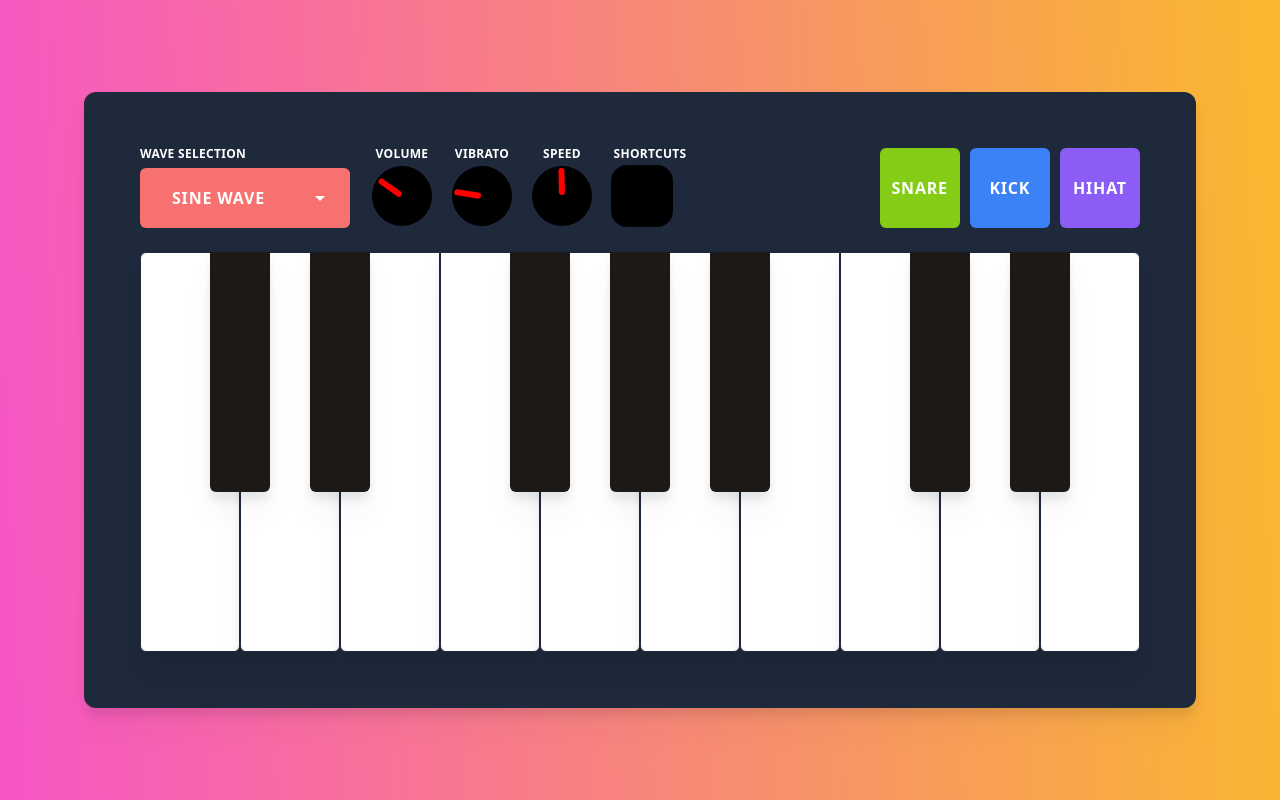
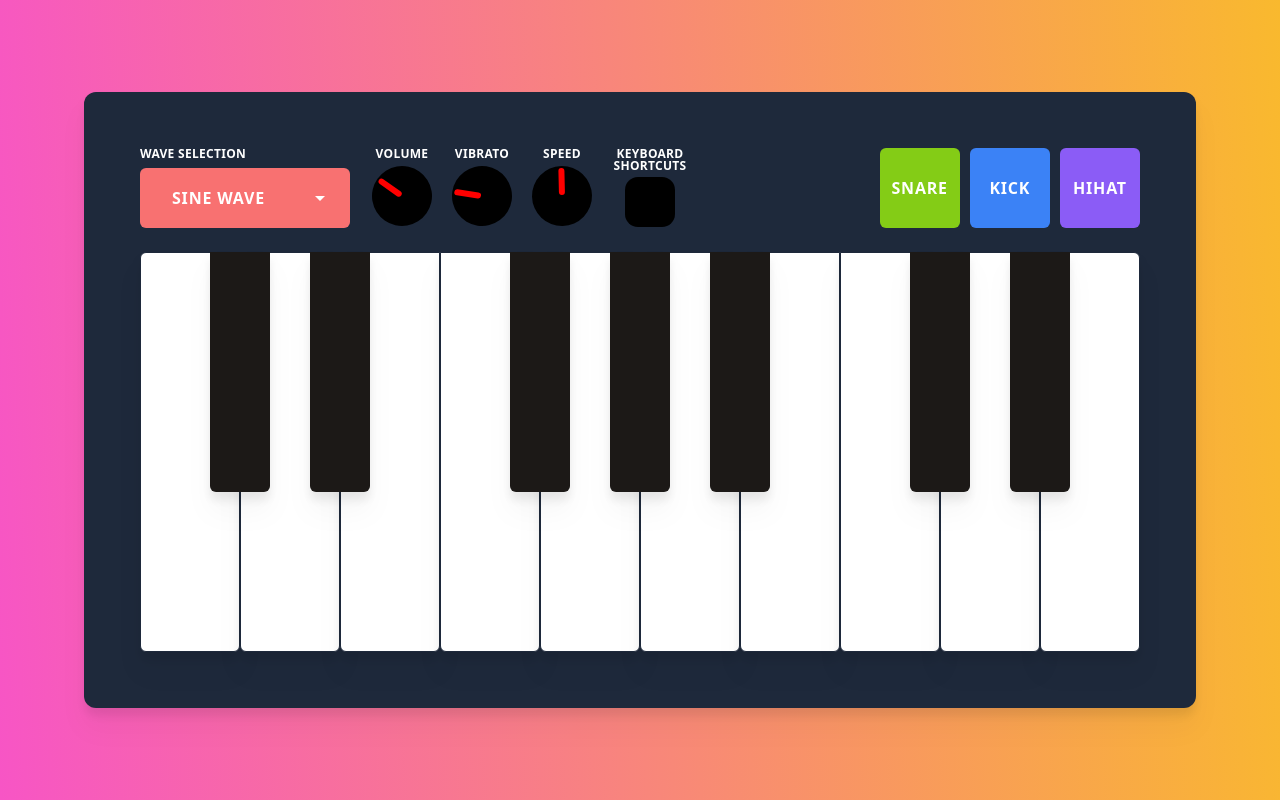
Before and after one commit to Malcolm-Remple/web-synth, a plain HTML site: page index.html in a window 1280 px wide. Drawn offline with nearby package versions, Linux system fonts and the light colour scheme.

Commit message:
feat: Style tweaks

```diff
--- a/index.html
+++ b/index.html
@@ -13,7 +13,6 @@
     <title>Web Audio API Synth</title>
   </head>
   <body>
-
     <section class="wrapper">
       <!-- Panel -->
       <div class="panel">
@@ -50,10 +49,9 @@
 
           <!-- Show / Hide keyboard Shortcuts -->
           <div class="w-20 mx-2 flex flex-col justify-between">
-          <span class="text-xs text-white uppercase text-center leading-none font-bold tracking-wide">Shortcuts</span>
-          <input type="checkbox" class="cursor-pointer input-switch" data-fgcolor="#8B5CF6" data-diameter="64" onchange="toggleKeyboardShortcuts(event)"/>
+            <span class="text-xs text-white uppercase text-center leading-none font-bold tracking-wide">Keyboard Shortcuts</span>
+            <input type="checkbox" class="cursor-pointer input-switch mx-auto" data-fgcolor="#8B5CF6" data-diameter="52" onchange="toggleKeyboardShortcuts(event)"/>
           </div>
-
 
         </div>
 
@@ -121,6 +119,5 @@
         </li>
       </ul>
     </section>
-
   </body>
 </html>
--- a/main.js
+++ b/main.js
@@ -81,7 +81,6 @@ const playSnare = () => {
 
   snareOscillator.start();
   snareOscillator.stop(audioContext.currentTime + 0.2);
-
 };
 
 // Play snare on click
--- a/style.css
+++ b/style.css
@@ -35,7 +35,6 @@ body {
   padding-left: 2rem;
   padding-right: 3.5rem;
 }
-
 
 select {
   appearance: none;
```
Lines whose indentation alone changed are shown as unchanged.
